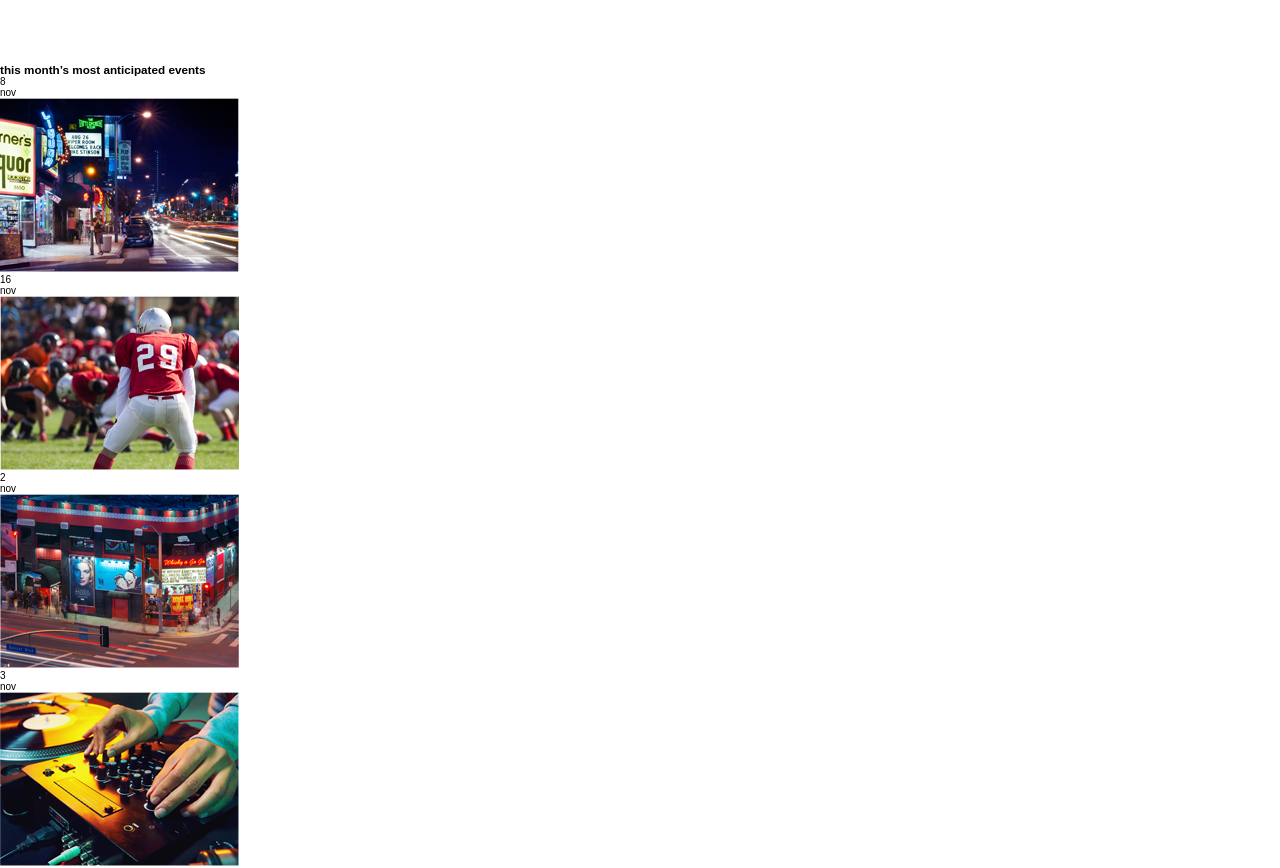
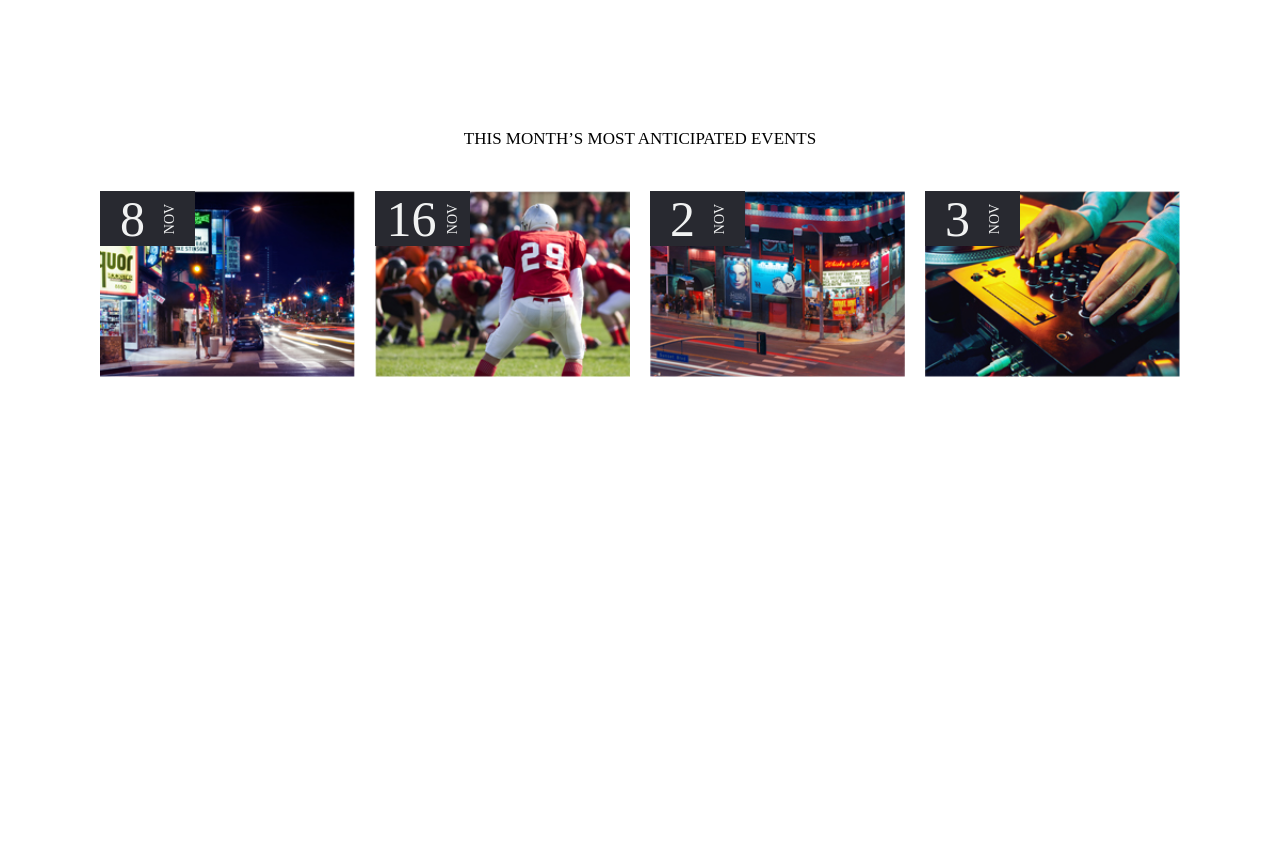
Before and after one commit to CamiloBeltran24/tambourine-developer-test, a website: page index.html in a window 1280 px wide. Shown: the part 1429-2297 px from the top of the page. After the commit the page ends 1874 px from the top, so only its background shows below. Drawn offline with Linux system fonts and the light colour scheme; a web font is replaced by a local one.

Commit message:
:construction: Agregada maquetacion seccion events

```diff
--- a/index.html
+++ b/index.html
@@ -83,10 +83,11 @@
           </section>
         </section>
       </section>
+      <!-- ACCOMMODATIONS SECTION -->
       <section class="back accommodation">
         <article class="accommodation__container">
           <div class="text">
-            <p class="subtitle">Accomodatios</p>
+            <p class="subtitle">Accommodations</p>
             <h2>hollywood, meet industrial chic</h2>
             <p>
               Lorem ipsum dolor sit amet, donec luctus vel, augue duis. Voluptas
@@ -101,7 +102,11 @@
           </figure>
         </article>
       </section>
+      <!--END ACCOMMODATIONS SECTION -->
+
+      <!-- EVENTS SECTION -->
       <section class="back events">
+        <div class="eventsContainer">
           <h3 class="events__title">this month’s most anticipated events</h3>
           <div class="events__images">
             <figure class="image">
@@ -133,7 +138,9 @@
               <img src="./src/assets/img/event4.jpg" alt="" />
             </figure>
           </div>
+        </div>
       </section>
+      <!--END EVENTS SECTION -->
     </div>
   </body>
 </html>
--- a/src/scss/_accomodation.scss
+++ b/src/scss/_accomodation.scss
@@ -1,13 +1,10 @@
+@import './mixins';
 .back.accomodation {
-  width: 100%;
-  background-color: $White;
+  @include back;
 }
 .accommodation {
   &__container {
-    width: 1080px;
-    max-width: 1080px;
-    margin: auto;
-    padding: 6.6rem 0;
+    @include containers;
     display: flex;
     justify-content: space-between;
     align-items: center;
--- a/src/scss/_events.scss
+++ b/src/scss/_events.scss
@@ -0,0 +1,50 @@
+@import './mixins';
+.back.events {
+  @include back;
+}
+.events {
+  .eventsContainer {
+    @include containers;
+    .events__title {
+      text-align: center;
+      font-family: 'Monserat mid';
+      font-size: 1.7rem;
+      font-weight: 300;
+      text-transform: uppercase;
+      margin-bottom: 4.2rem;
+    }
+    .events__images {
+      display: grid;
+      grid-template-columns: repeat(4, 1fr);
+      gap: 2rem;
+      figure {
+        width: 100%;
+        position: relative;
+        img {
+          width: 100%;
+        }
+        .date {
+          display: flex;
+          justify-content: space-evenly;
+          align-items: center;
+          position: absolute;
+          width: 9.5rem;
+          height: 5.5rem;
+          padding: 0 0 0 1rem;
+          background-color: $Gray1;
+          color: $White2;
+          .number {
+            font-size: 5rem;
+            font-family: 'Monserat bold';
+          }
+          .month {
+            font-size: 1.4rem;
+            transform: rotate(-90deg);
+            text-transform: uppercase;
+            font-family: 'Monserat bold';
+          }
+        }
+      }
+    }
+  }
+}
--- a/src/scss/_globals.scss
+++ b/src/scss/_globals.scss
@@ -8,6 +8,12 @@
 @font-face {
   font-family: 'Monserat bold';
   src: url('../assets/fonts/Montserrat_Font/Montserrat-Bold.ttf');
+  font-style: normal;
+  font-weight: normal;
+}
+@font-face {
+  font-family: 'Monserat mid';
+  src: url('../assets/fonts/Montserrat_Font/Montserrat-Medium.ttf');
   font-style: normal;
   font-weight: normal;
 }
--- /dev/null
+++ b/src/scss/_mixins.scss
@@ -0,0 +1,10 @@
+@mixin back {
+  width: 100%;
+  background-color: $White;
+}
+@mixin containers {
+  width: 1080px;
+  max-width: 1080px;
+  margin: auto;
+  padding: 6.6rem 0;
+}
--- a/src/scss/styles.scss
+++ b/src/scss/styles.scss
@@ -2,3 +2,4 @@
 @import './globals';
 @import './main';
 @import './accomodation';
+@import './events';
```
Also changed, not shown: src/css/styles.css, 1 other file. Lines whose indentation alone changed are shown as unchanged.
